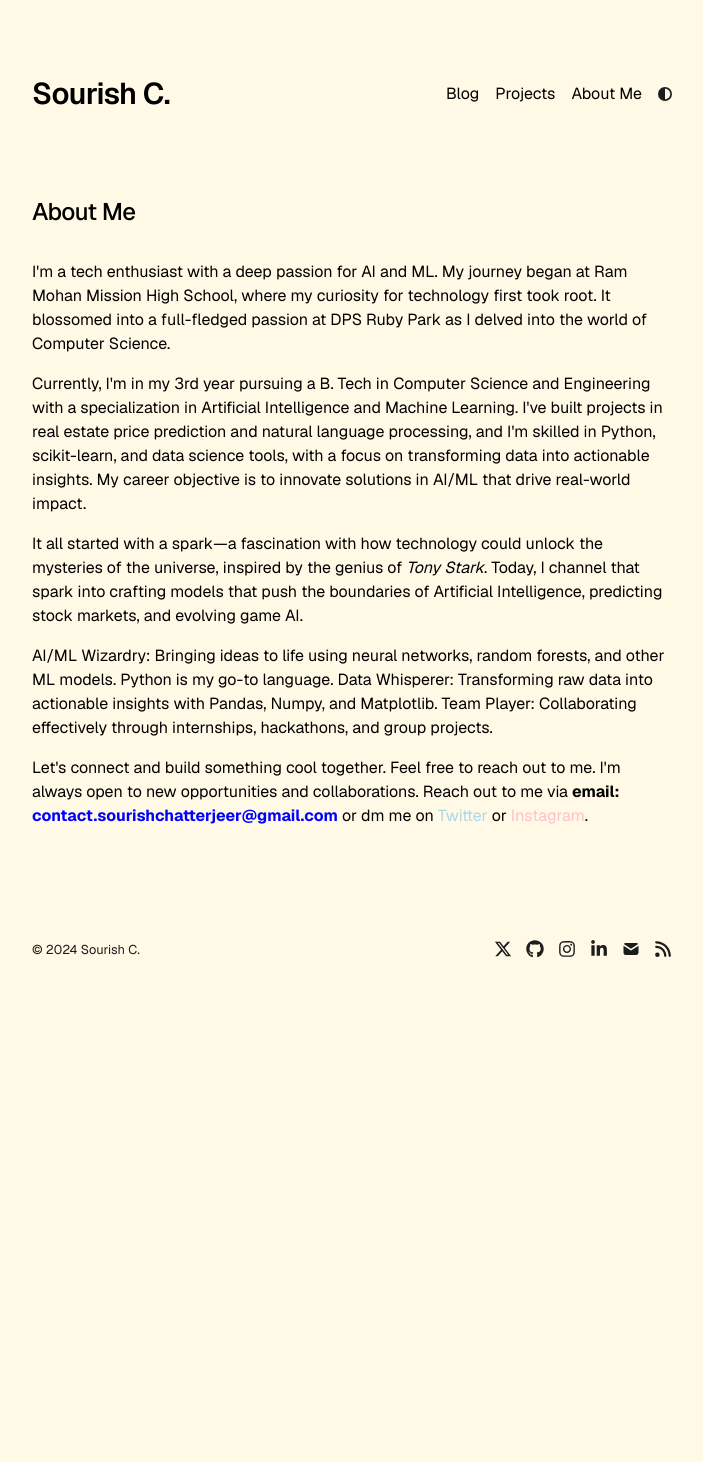
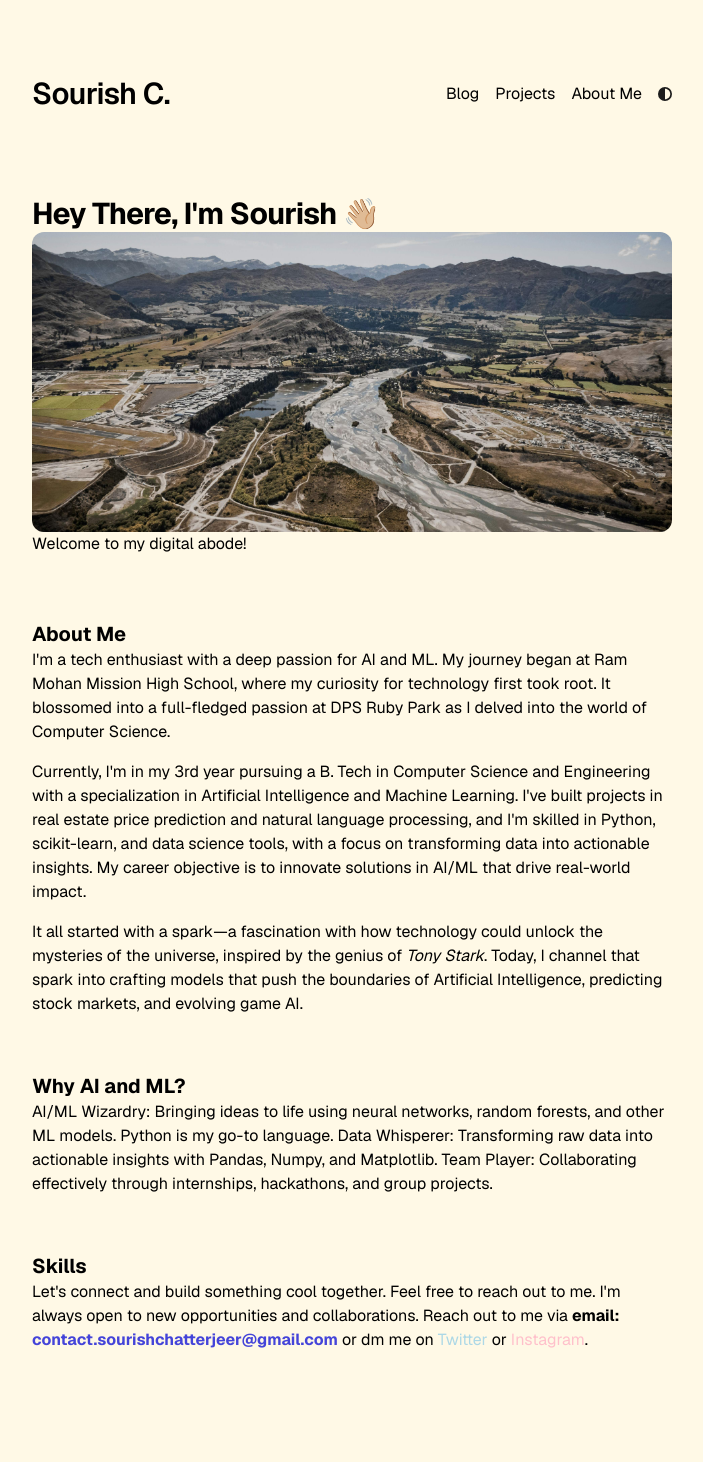
Before and after one commit to sourize/my_portfolio, a Next.js app: page /about in a window 1280 px wide. Shown: the top 1462 px of the page, without its empty margins (288-991 px from the left). Before the commit the page ends 1119 px from the top, so only its background shows below. Built offline with nearby package versions, Linux system fonts and the light colour scheme.

Commit message:
File Updated

```diff
--- a/app/about/about.css
+++ b/app/about/about.css
@@ -1,6 +1,6 @@
 /* About.css */
 .email-link {
-    color: blue; /* Change to your desired color */
+    color: rgb(68, 68, 217); /* Change to your desired color */
 }
 
 .twitter-link {
--- a/app/about/page.tsx
+++ b/app/about/page.tsx
@@ -3,8 +3,16 @@ import 'app/about/about.css';
 
 export default function About() {
   return (
-    <section>
-      <h1 className="mb-8 text-2xl font-medium tracking-tight">About Me</h1>
+    <main className="flex flex-col min-h-[100dvh] space-y-10">
+      <section id="quote">
+        <h1 className="text-3xl font-bold tracking-tight">Hey There, I'm Sourish 👋🏼</h1>
+        <img src="folio/land.jpg" alt="Landscape" className="rounded-xl w-full h-auto object-cover max-h-[300px]" />
+        <p className="text-base text-muted-foreground mb-6">
+          Welcome to my digital abode!
+        </p>
+      </section>
+      <section id="about">
+        <h2 className="text-xl font-bold">About Me</h2>
         <p className="mb-4">
           I'm a tech enthusiast with a deep passion for AI and ML. My journey began at Ram Mohan Mission High School, where my curiosity for technology first took root. It blossomed into a full-fledged passion at DPS Ruby Park as I delved into the world of Computer Science.
         </p>
@@ -14,12 +22,19 @@ export default function About() {
         <p className="mb-4">
           It all started with a spark—a fascination with how technology could unlock the mysteries of the universe, inspired by the genius of <em>Tony Stark</em>. Today, I channel that spark into crafting models that push the boundaries of Artificial Intelligence, predicting stock markets, and evolving game AI.
         </p>
+      </section>
+      <section id="whyAIML">
+        <h2 className="text-xl font-bold">Why AI and ML?</h2>
         <p className="mb-4">
           AI/ML Wizardry: Bringing ideas to life using neural networks, random forests, and other ML models. Python is my go-to language. Data Whisperer: Transforming raw data into actionable insights with Pandas, Numpy, and Matplotlib. Team Player: Collaborating effectively through internships, hackathons, and group projects.
         </p>
+      </section>
+      <section id="skills">
+        <h2 className="text-xl font-bold">Skills</h2>
         <p className="mb-4">
           Let's connect and build something cool together. Feel free to reach out to me. I'm always open to new opportunities and collaborations. Reach out to me via <strong>email: <a href="mailto:contact.sourishchatterjeer@gmail.com" className="email-link">contact.sourishchatterjeer@gmail.com</a></strong> or dm me on <a href="https://twitter.com/sourize_" target="_blank" className="twitter-link">Twitter</a> or <a href="https://www.instagram.com/sourish.ml/" target="_blank" className="instagram-link">Instagram</a>.
         </p>
       </section>
+    </main>
   );
 }
--- a/app/page.tsx
+++ b/app/page.tsx
@@ -8,7 +8,7 @@ export default function Page() {
         <Image
           src="/me.png"
           alt="Profile photo"
-          className="rounded-full bg-gray-100 block lg:mt-5 mt-0 lg:mb-5 mb-10 mx-auto sm:float-right sm:ml-5 sm:mb-5 transition-transform duration-300 ease-in-out transform hover:scale-95"
+          className="rounded-full border border-gray-300 bg-gray-100 block lg:mt-5 mt-0 lg:mb-5 mb-10 mx-auto sm:float-right sm:ml-5 sm:mb-5 transition-transform duration-300 ease-in-out transform hover:scale-95"
           unoptimized
           width={160}
           height={160}
```
Also changed, not shown: public/folio/land.jpg (added). Lines whose indentation alone changed are shown as unchanged.
